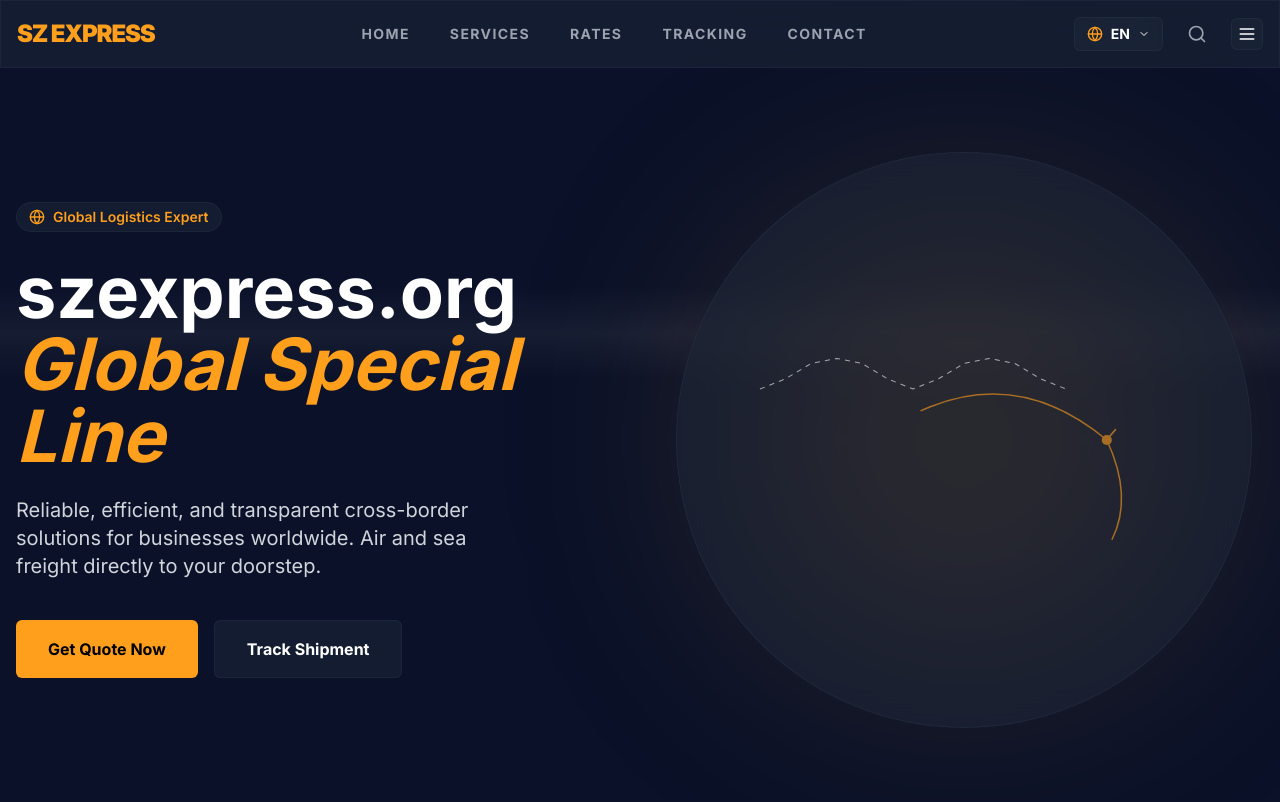
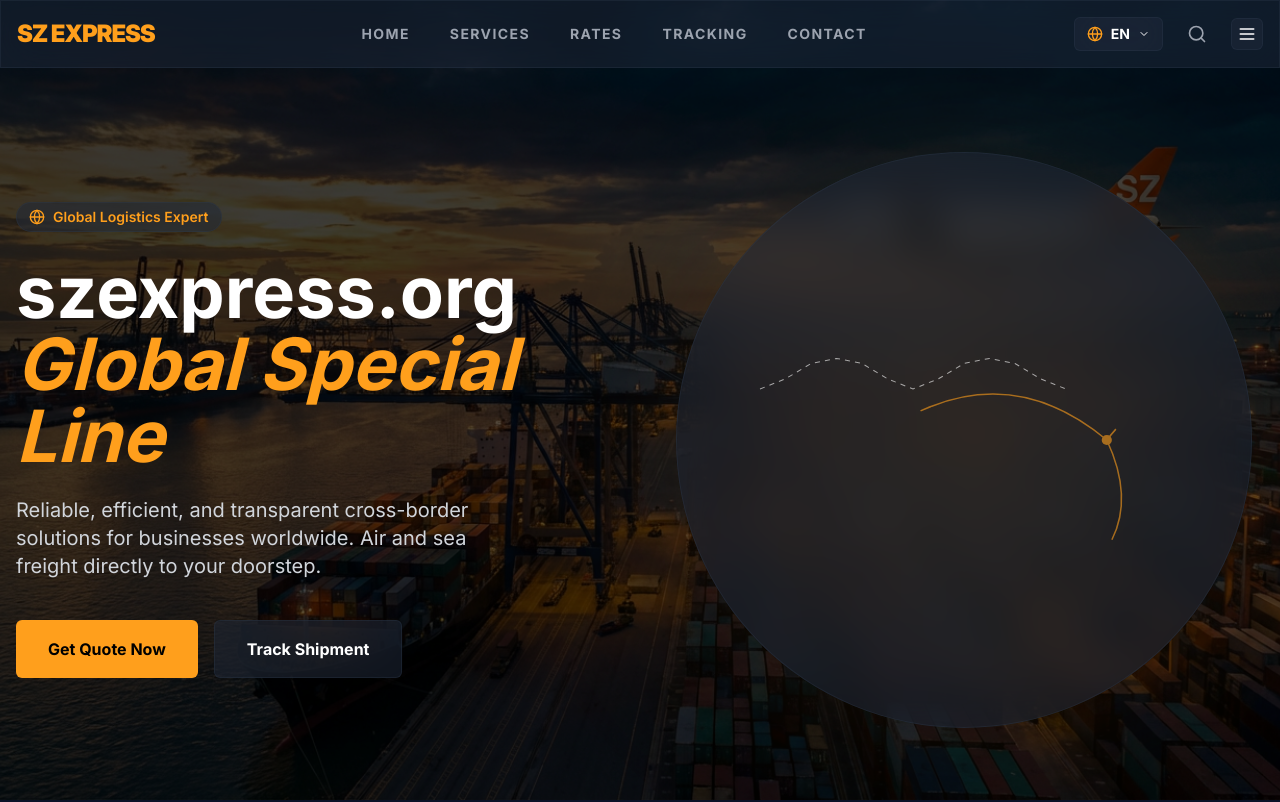
Before and after one commit to Evanli21/szexpress-official, a Next.js app: page /en in a window 1280 px wide. Shown: the top 802 px of the page. Built offline with nearby package versions, Linux system fonts and the light colour scheme.

Commit message:
Add hero background: port + SZ cargo aircraft

```diff
--- a/components/MapHero.tsx
+++ b/components/MapHero.tsx
@@ -9,6 +9,13 @@
 
   return (
     <section className="relative min-h-screen flex items-center justify-center pt-20 overflow-hidden">
+      {/* Hero Background Image */}
+      <div
+        className="absolute inset-0 bg-cover bg-center bg-no-repeat z-0"
+        style={{ backgroundImage: "url('/hero-bg.png')" }}
+      />
+      {/* Dark overlay to keep text readable */}
+      <div className="absolute inset-0 bg-black/60 z-0" />
       <div className="container mx-auto px-4 z-10 grid lg:grid-cols-2 gap-12 items-center">
         <motion.div
           initial={{ opacity: 0, x: -50 }}
```
Also changed, not shown: public/hero-bg.png (added).
